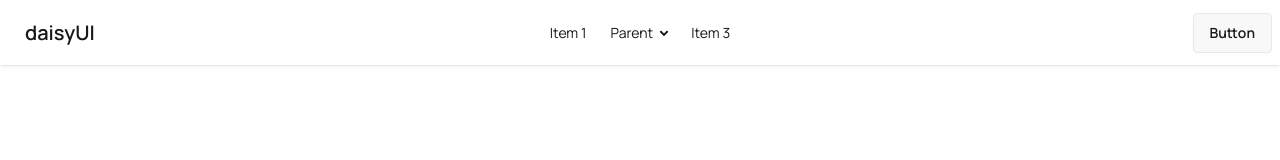
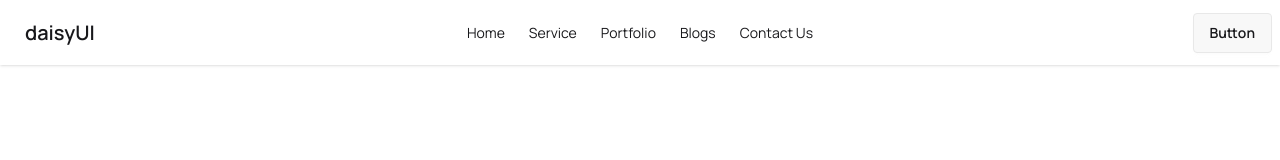
Before and after one commit to swadeshchisim/rinterio-with-daisyui, a plain HTML site: page index.html in a window 1280 px wide. Drawn offline with nearby package versions, Linux system fonts and the light colour scheme.

Commit message:
primary-menu text changed to original text

```diff
--- a/index.html
+++ b/index.html
@@ -45,17 +45,11 @@
                 </div>
                 <div class="navbar-center hidden lg:flex">
                   <ul class="menu menu-horizontal px-1">
-                    <li><a>Item 1</a></li>
-                    <li>
-                      <details>
-                        <summary>Parent</summary>
-                        <ul class="p-2">
-                          <li><a>Submenu 1</a></li>
-                          <li><a>Submenu 2</a></li>
-                        </ul>
-                      </details>
-                    </li>
-                    <li><a>Item 3</a></li>
+                    <li><a href="#">Home</a></li>
+                    <li><a href="#">Service</a></li>
+                    <li><a href="#">Portfolio</a></li>
+                    <li><a href="#">Blogs</a></li>
+                    <li><a href="#">Contact Us</a></li>
                   </ul>
                 </div>
                 <div class="navbar-end">
```
